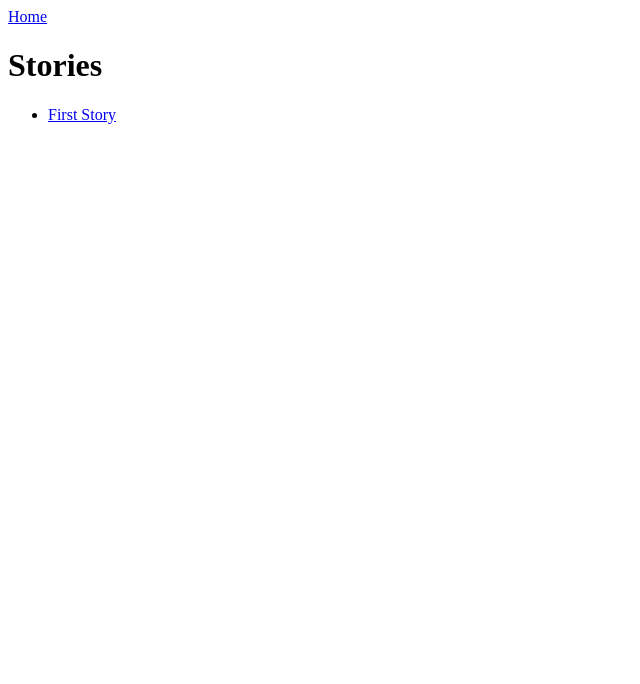
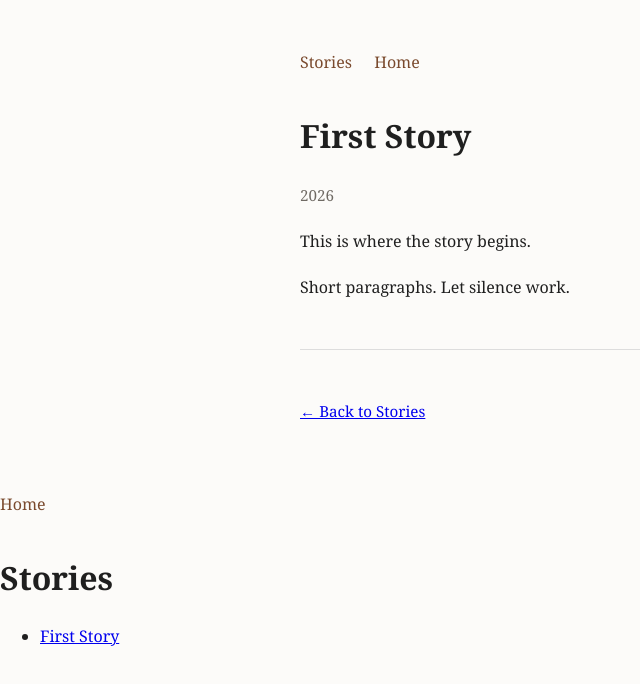
Before and after one commit to EchoesAndInk/EchoesAndInk.github.io, a plain HTML site: page stories.html in a window 1280 px wide. Shown: the whole page, without its empty margins (0-640 px from the left). Drawn offline with Linux system fonts and the light colour scheme; files that its build step writes are made by us from their sources.

Commit message:
Update stories.html

```diff
--- a/stories.html
+++ b/stories.html
@@ -1,3 +1,41 @@
+<!doctype html>
+<html lang="en">
+<head>
+  <meta charset="utf-8">
+  <title>First Story</title>
+  <meta name="viewport" content="width=device-width, initial-scale=1">
+  <link rel="stylesheet" href="../style.css">
+</head>
+<body>
+
+<div class="wrap">
+
+<nav>
+  <a href="../stories.html">Stories</a>
+  <a href="../index.html">Home</a>
+</nav>
+
+<h1>First Story</h1>
+<p class="muted">2026</p>
+
+<p>
+This is where the story begins.
+</p>
+
+<p>
+Short paragraphs.
+Let silence work.
+</p>
+
+<hr>
+
+<p class="muted">
+<a href="../stories.html">← Back to Stories</a>
+</p>
+
+</div>
+</body>
+</html>
 <!doctype html>
 <html lang="en">
 <head>
```
